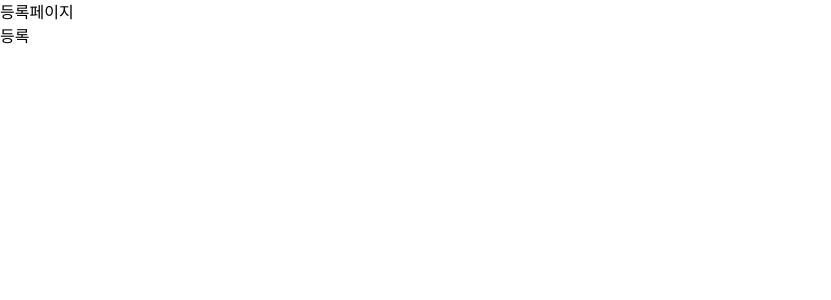
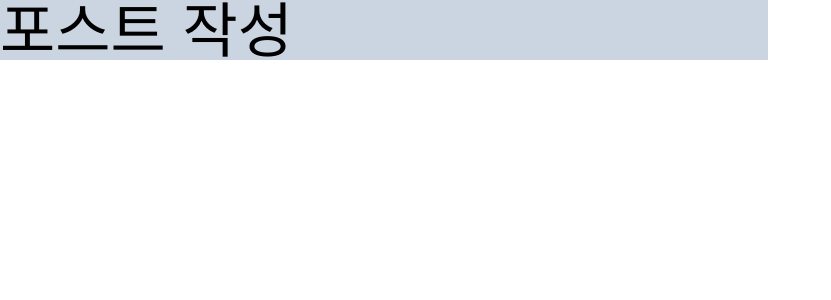
Before and after one commit to naebaecam-team-a09/team-project, a Next.js app: page /post in a window 1280 px wide. Shown: the top 300 px of the page, without its empty margins (0-831 px from the left). Built offline with nearby package versions, Linux system fonts and the light colour scheme.

Commit message:
:adhesive_bandage:Fix : uploadform 페이지 분리

```diff
--- /dev/null
+++ b/src/app/(posting)/post/_components/UploadForm.tsx
@@ -0,0 +1,15 @@
+'use client';
+
+import React from 'react';
+
+const UploadForm = () => {
+  return (
+    <>
+      <div className="w-3/5 bg-slate-300">
+        <h1 className="text-6xl te6D758F">포스트 작성</h1>
+      </div>
+    </>
+  );
+};
+
+export default UploadForm;
--- a/src/app/(posting)/post/page.tsx
+++ b/src/app/(posting)/post/page.tsx
@@ -2,6 +2,7 @@
 'use client';
 import { addPost } from '@/services/posts.services';
 import { PostType } from '@/types/posts';
+import UploadForm from './_components/UploadForm';
 
 const PostingPage = () => {
   const uploadPost = async () => {
@@ -18,8 +19,7 @@ const PostingPage = () => {
   };
   return (
     <>
-      <div>등록페이지</div>
-      <button onClick={uploadPost}>등록</button>
+      <UploadForm />
     </>
   );
 };
```
